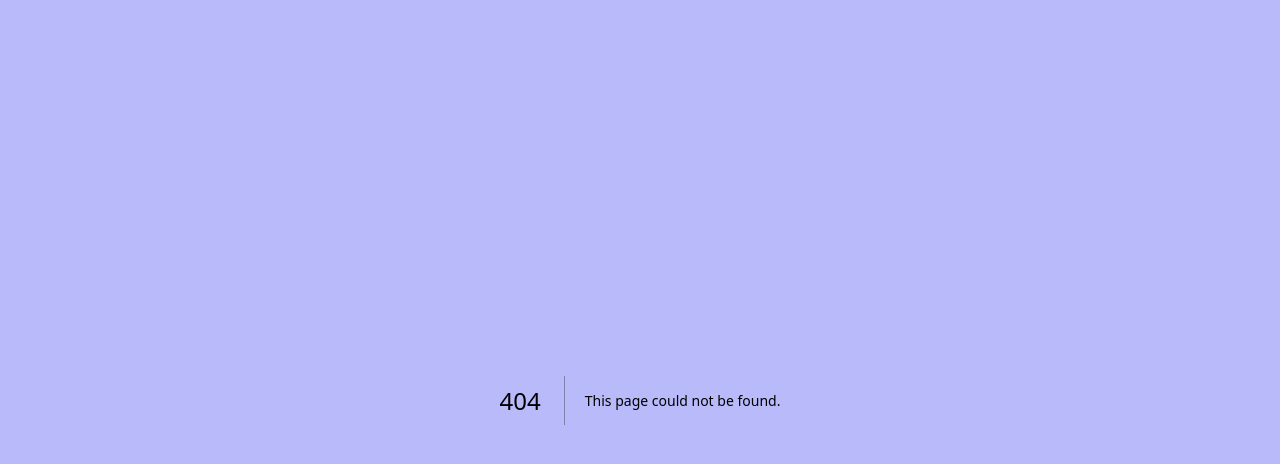
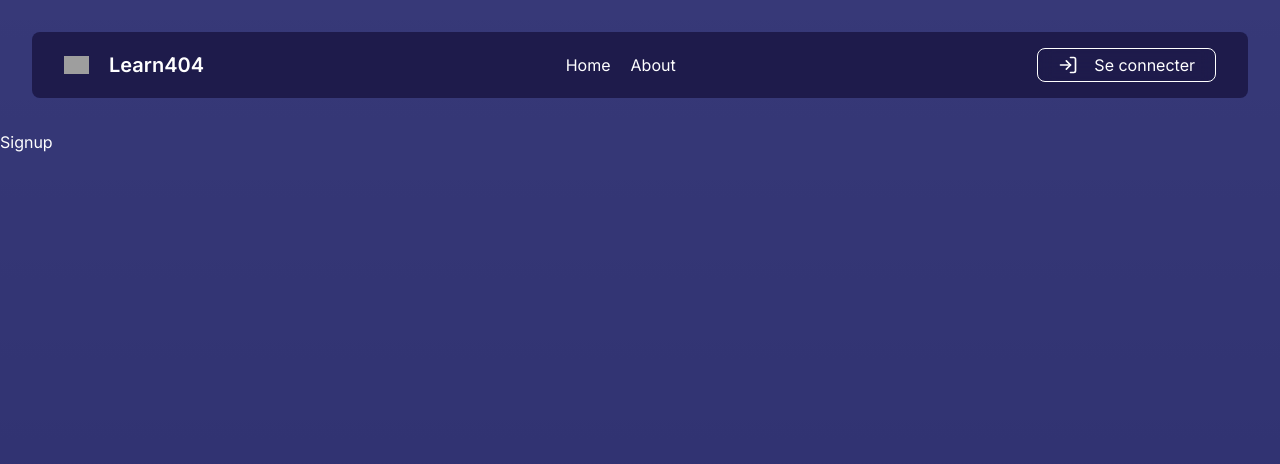
Before and after one commit to learn404/Learn404, a Next.js app: page /signup in a window 1280 px wide. Before the commit this address had no page. Shown: the top 464 px of the page. Built offline with nearby package versions, Linux system fonts and the light colour scheme; grey boxes are pictures that could not be loaded.

Commit message:
:construction_worker: signup page ui

```diff
--- /dev/null
+++ b/src/app/signup/page.tsx
@@ -0,0 +1,10 @@
+import Header from "@/components/header";
+
+export default function Signup() {
+  return (
+    <div>
+      <Header />
+      <h1>Signup</h1>
+    </div>
+  );
+}
```
